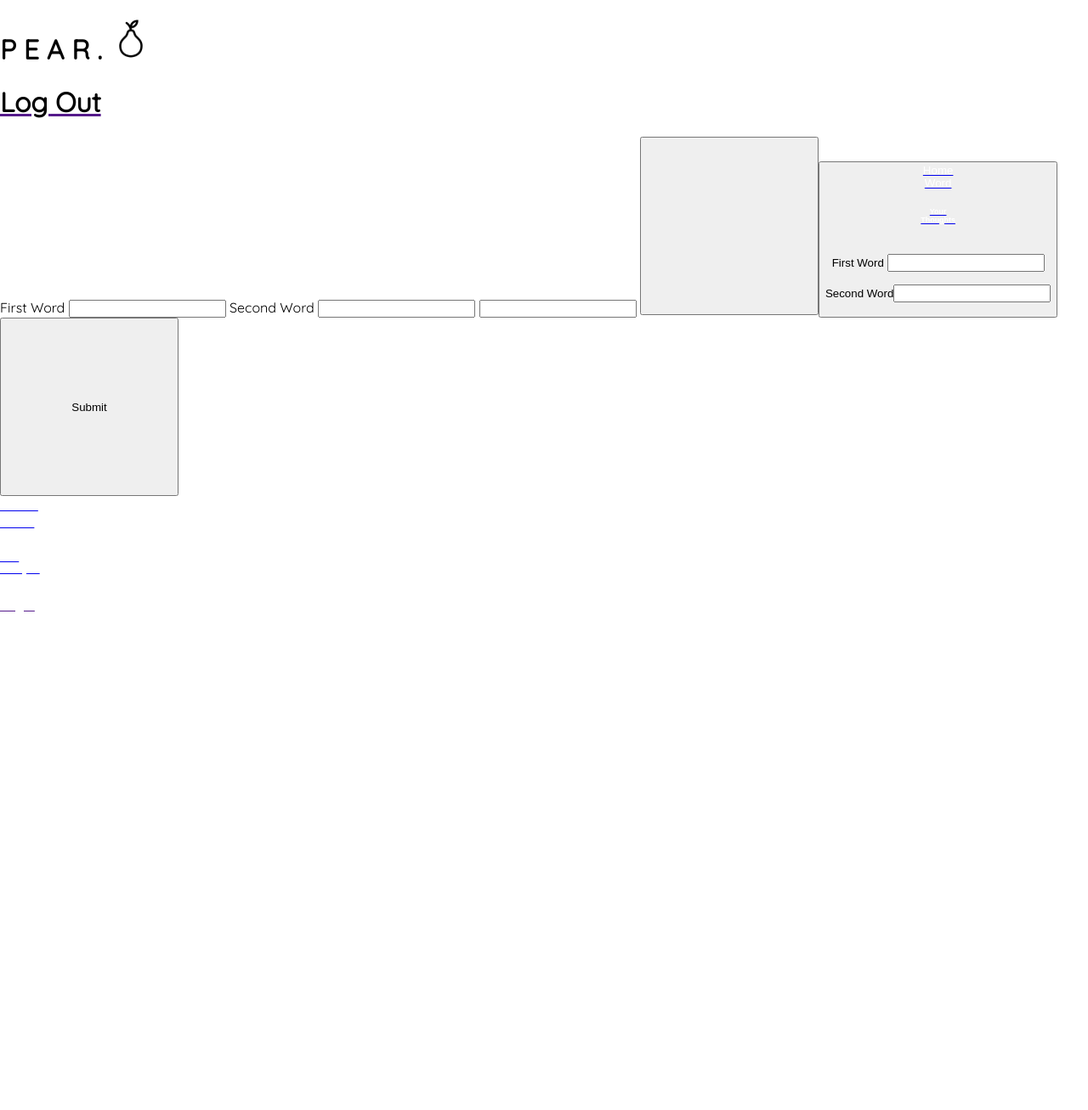
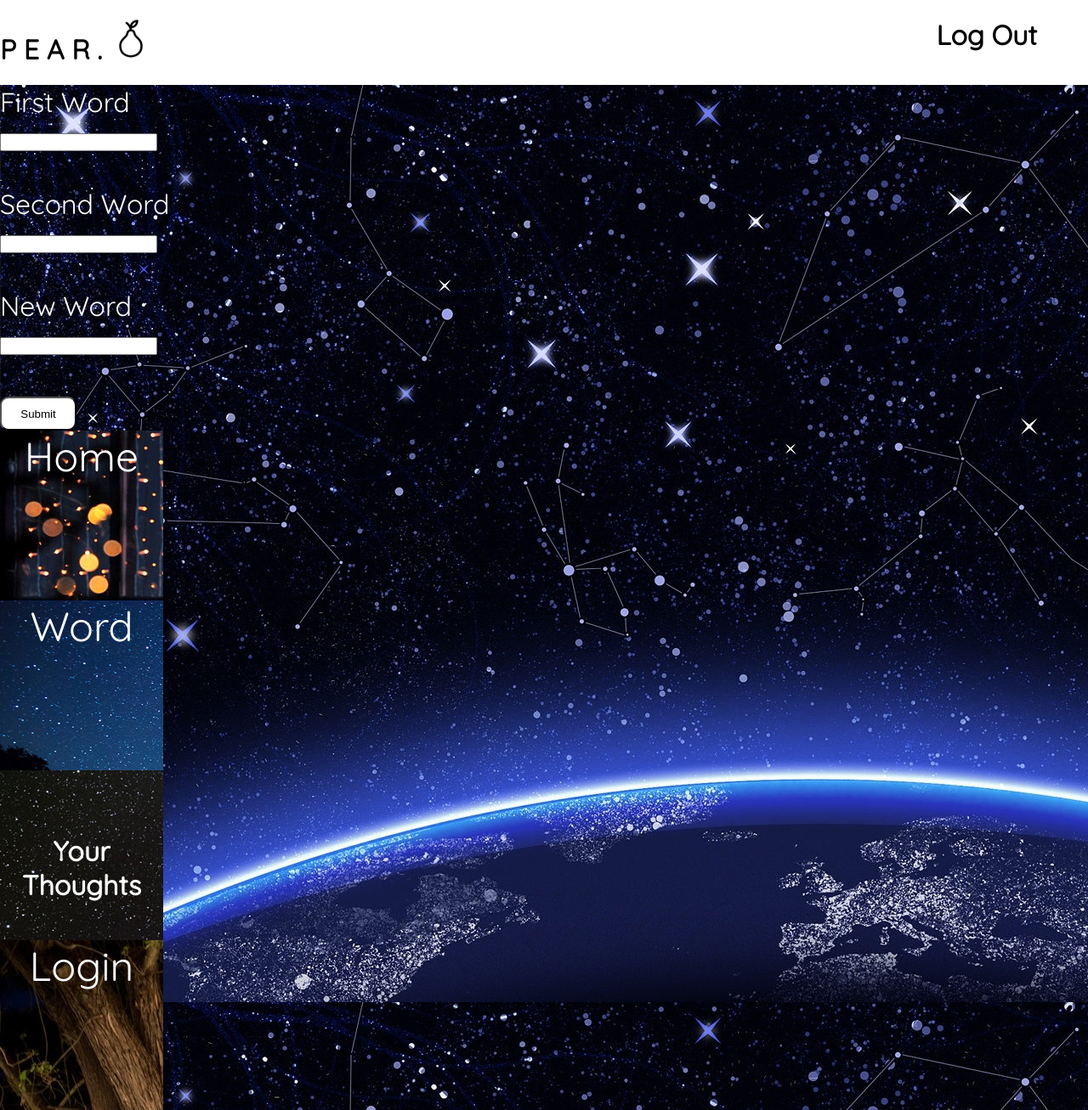
Before and after one commit to linhly2012/finalproject, a Python web app: template template/wordpage.html in a window 1280 px wide. Shown: the whole page at 85% size. Before the commit the page ends 720 px from the top, so only its background shows below. Run offline with Jinja, Linux system fonts and the light colour scheme; the template is opened without the code that fills it, so the values that code supplies are empty; some libraries are stand-ins or nearby versions.

Commit message:
cleaner version of word page

```diff
--- a/style/word_page.css
+++ b/style/word_page.css
@@ -6,30 +6,28 @@
 body{
   margin: 0;
   font-family: 'Quicksand', sans-serif;
+  color: black;
 }
 
+/* style for the submit button*/
 #submitButton {
-  width: 210px;
-  height: 210px;
-
+  width: 90px;
+  height: 40px;
+  border-radius: 10px;
+  background-color: white;
+}
 
 .vis-network {
   height: 500px;
-
-}
-
-#submitButton2 {
-  margin: auto;
-  width: 210px;
-  height: 210px;
 }
 
 #mynetwork{
-  position: absolute;
-  padding-left: 15%;
-  width: 70%;
-  height: 100%;
-  overflow: auto;
+  width: 80%;
+  height: 80%;
+
+  float: right;
+}
+
 /*form section style */
 #wordinsert{
   float: right;
@@ -37,18 +35,9 @@
   font-size: 2em;
 }
 
-/* style for the submit button*/
-#submitButton {
-  width: 85px;
-  height: 30px;
-  border-radius: 10px;
-  background-color: white;
-}
-
-#formnsidemenu{
+#forminsidemenu{
   background-image: url('wordbackground.jpg');
   color: white;
-
 }
 h1{   /*style for header 1. Display everything in line*/
   display: inline-block;
--- a/template/wordpage.html
+++ b/template/wordpage.html
@@ -23,59 +23,33 @@
 
 <body>
   <header>
-    <h1>  P E A R . <img src='style/pearicon.png' width=50px height=49px></h1>  <h1 id='signout'><a href="{{ signout_url }}"><font color="black">Log Out</font></a></h1>
-  </header>  <div id="mynetwork"></div>
-  <script>
-    // document.getElementById({{name}}).innerHTML = "YES"
-
-  </script>
-
-
-  <form>
-    First Word
-    <input id = "first" type = "text" name = "first">
-    Second Word
-    <input id = "second" type = "text" name = "second">
-    <input id = "newWord" type = "text" name = "newWord">
-    <button id = "submitButton" type = "button" value = "Submit">
-    <button id = "submitButton2" type = "button" value = "New Word">
-
-  </form>
-
-  </div>
-
-
+    <h1>  P E A R . <img src='style/pearicon.png' width=50px height=49px></h1>
+    <h1 id='signout'><a href="{{ signout_url }}"><font color="black">Log Out</font></a></h1>
+  </header>
 <!--Side Bar Menu-->
-<div id="menu">
-  <section id="sec1">
-    <a href="/"><font color="white">Home</font></a>
-  </section>
-
-  <section id="sec2">
-    <a href="/nodes"><font color="white">Word</font></a>
-  </section>
-
-<!-- once user click on it, they should able go to your thoughts page-->
-  <section id="sec3">
-    <h6><a href="/survey"><font color="white">Your <br/> Thoughts</font></a></h6>
-  </header>
 
 <!-- //    <script>
 //     document.getElementById({{name}}).innerHTML = "YES"
 // // </script> -->
 
-  <section id='formnsidemenu'>
+  <section id='forminsidemenu'>
+    <div id="mynetwork"></div>
       <!--for user to insert words -->
       <form id="wordinsert">
-        <br/>
-        First Word <input id = "first" type = "text" name = "first"></input>
-        <br/>
-        <br/>
-        Second Word<input id = "second" type = "text" name = "second"> </input>
-        <br/>
-        <br/>
-        <button id = "submitButton" type ="sumbit" value = "Submit"> Submit </button>
+          First Word<input id = "first" type = "text" name = "first"></input>
+          <br/>
+          <br/>
+          Second Word<input id = "second" type = "text" name = "second"></input>
+          <br/>
+          <br/>
+          New Word <input id = "newWord" type = "text" name = "newWord"></input>
+          <br/>
+          <br/>
+          <button id = "submitButton" type = "button" value = "Submit"> Submit </button>
+
+          <!-- <button id = "submitButton2" type = "button" value = "New Word"> -->
       </form>
+
 
     <!--Side Bar Menu-->
     <div id="menu">
@@ -100,9 +74,7 @@
         <a href="{{ login_url }}" ><font color="white">Login</font></a>
       {% endif %}
     </section>
-
+  </div>
   </section>
-
-</div>
 </body>
 </html>
```
